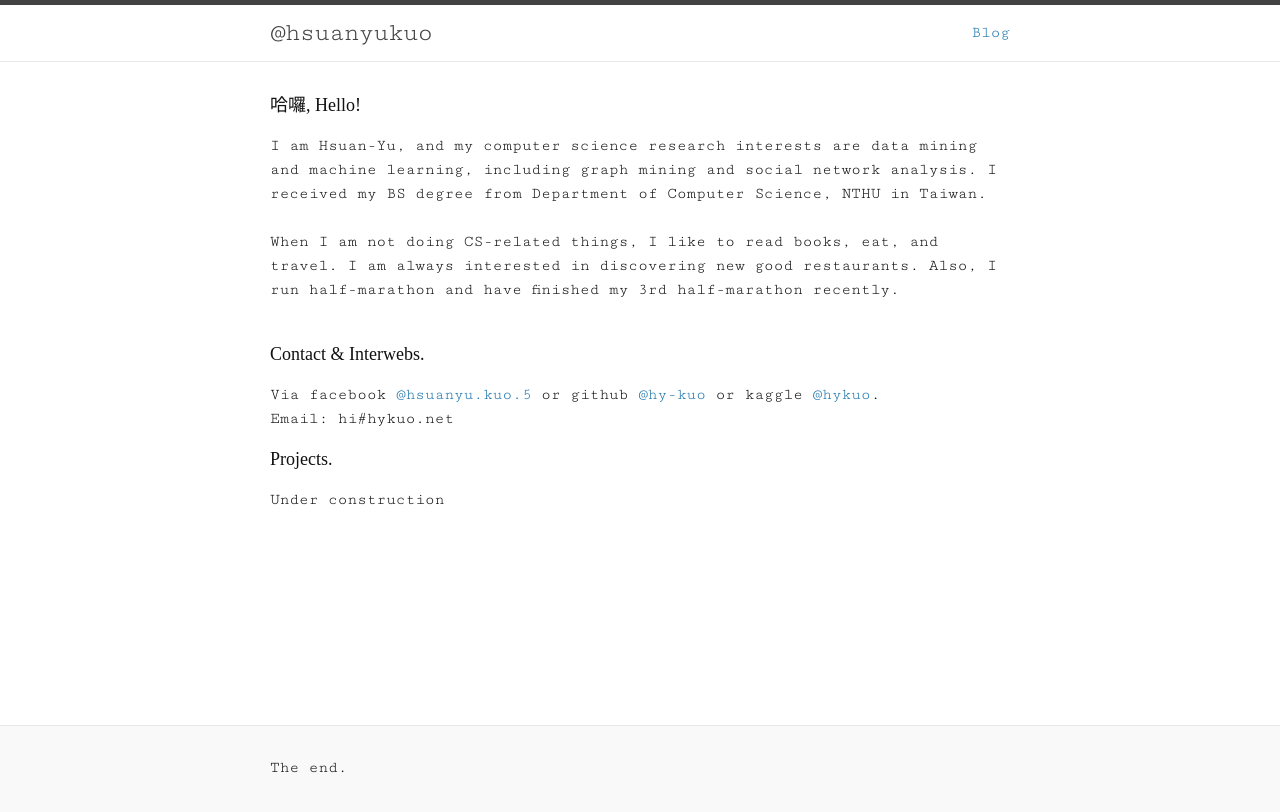
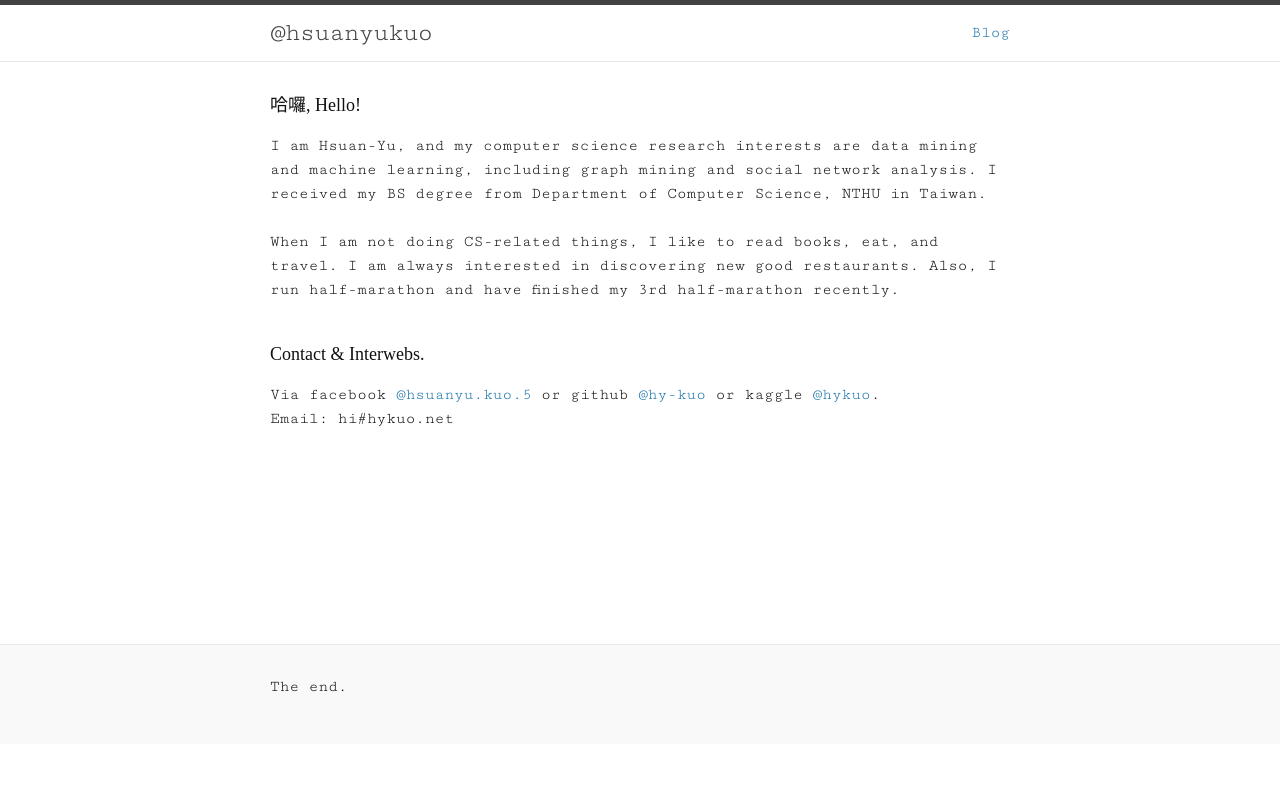
Before and after one commit to hy-kuo/hy-kuo.github.io, a Jekyll site: the page built from index.html, in a window 1280 px wide. Shown: the top 812 px of the page. Built offline with Jekyll 4.4.1, drawn with Linux system fonts in a browser that asks for light colours; some web fonts are replaced.

Commit message:
remove unconstructed parts

```diff
--- a/index.html
+++ b/index.html
@@ -20,8 +20,6 @@ layout: default
     <p>
     Via facebook <a href="https://www.facebook.com/hsuanyu.kuo.5">@hsuanyu.kuo.5</a> or github <a href="https://github.com/hy-kuo">@hy-kuo</a> or kaggle <a href="https://www.kaggle.com/hyukuo">@hykuo</a>.
     </br>  Email: hi#hykuo.net
-    <h3 class"title-projects"> Projects.</h3>
-    Under construction
 
     </br></br></br></br></br></br></br></br>
 
```
